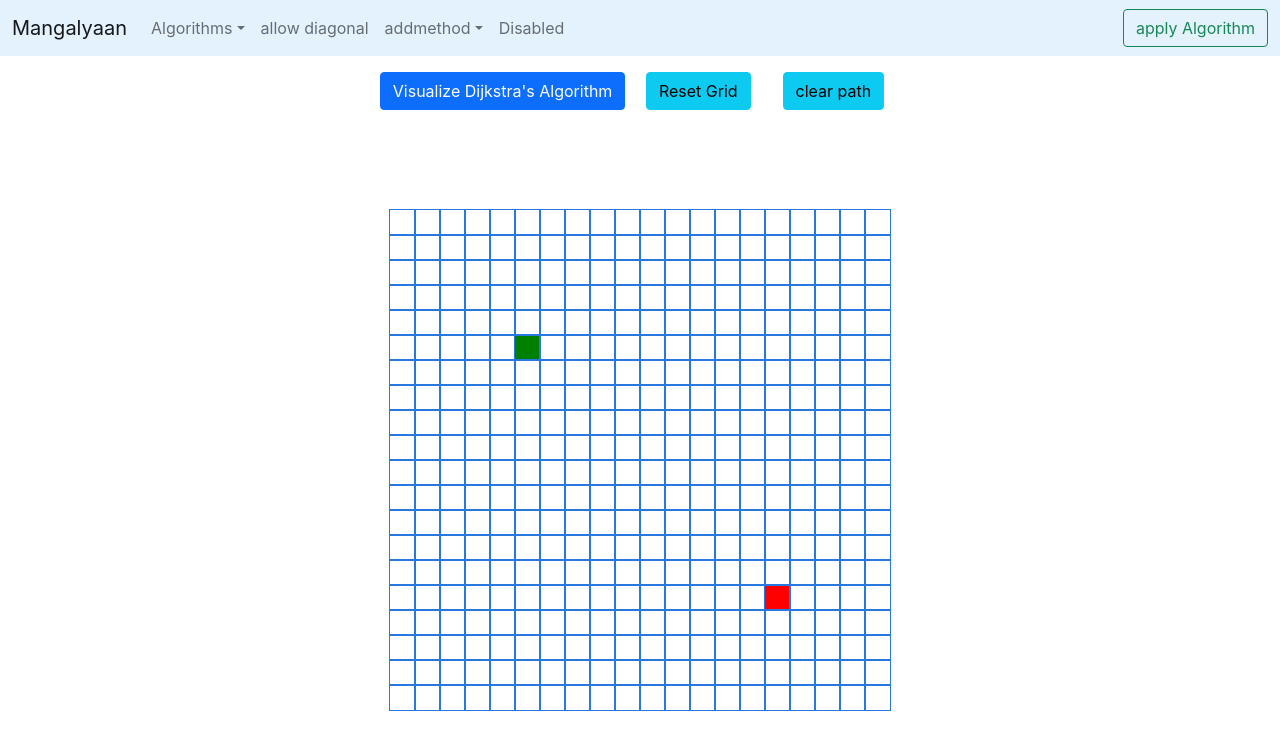
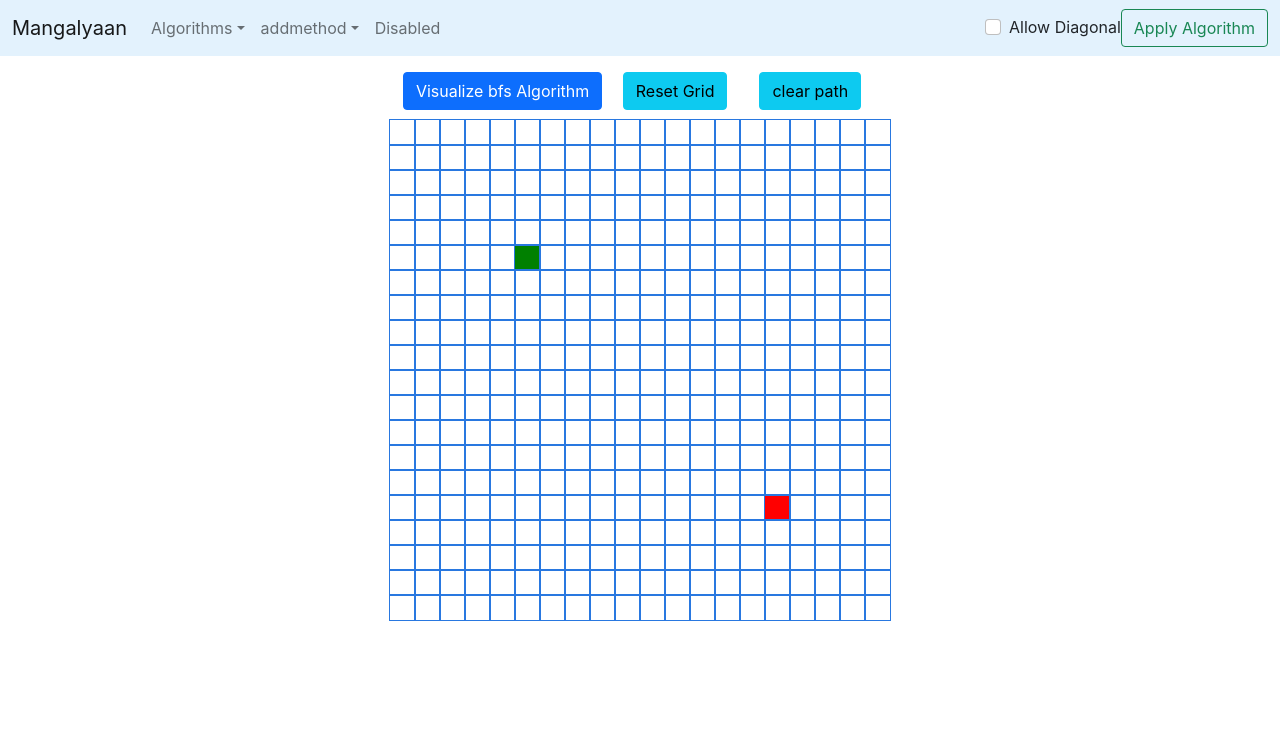
Before and after one commit to SinghAman1/mangalyaan, a React (Create React App) app: page / in a window 1280 px wide. Shown: the top 750 px of the page. Built offline with nearby package versions, Linux system fonts and the light colour scheme.

Commit message:
added bfs

```diff
--- /dev/null
+++ b/src/algorithms/bfs.js
@@ -0,0 +1,79 @@
+import { Queue, getNeighbours } from "./utility";
+import Node from "../node/node";
+let pathFound=false;
+/**
+ * @description BFS Algorithm
+ *
+ * @param {Array} nodesToAnimate array of type [node, "status"]
+ * @param {boolean} pathFound false in the beginning.
+ * @returns true if path found or else return false.
+ */
+export function BFS(grid, startNode, finishNode) {
+  const visitedNodesInOrder = [];
+ // const nodesInShortestPathOrder=[];
+  let myQueue = new Queue();
+
+  // Get start node and end node
+  startNode.isVisited = true;
+  myQueue.enqueue(startNode);
+
+  visitedNodesInOrder.push(startNode);
+  let currNode = new Node;
+
+  // dequeue till queue becomes empty or finds end node
+  while (!myQueue.empty()) {
+    currNode = myQueue.dequeue();
+    if (currNode.isWall) {console.log(currNode.row)};
+
+    if (currNode.isWall){ continue;console.log('aa');}
+    var r = currNode.row;
+    var c = currNode.col;
+    visitedNodesInOrder.push(currNode);
+    if (currNode === finishNode) {
+    pathFound = true;
+      break;
+    }
+    currNode.isVisited = true;
+    var neighbours = getNeighbours(r, c,grid);
+    // console.log(neighbours);
+    for (var k = 0; k < neighbours.length; k++) {
+      var m = neighbours[k][0];
+      var n = neighbours[k][1];
+
+      let node = new Node();
+      node = grid[m][n];
+      grid[m][n].isVisited = true;
+      grid[m][n].parent = currNode;
+     visitedNodesInOrder.push(node);
+      myQueue.enqueue(node);
+      // if(myQueue.items.empty){console.log('aa');}
+      // console.log(myQueue);
+    }
+  }
+    return visitedNodesInOrder;
+  }
+
+  // backtrack if path found
+  // if (pathFound) {
+  //   nodesInShortestPathOrder.unshift(node);
+  //   let prevNode = new Node();
+  //   prevNode = finishNode.parent;
+  //   while (prevNode !== null) {
+  //     nodesInShortestPathOrder.unshift(prevNode);
+  //     prevNode = prevNode.parent;
+  //   }
+  // }
+
+  //return pathFound;
+
+export function getNodesInShortestPathOrder(finishNode) {
+
+  const nodesInShortestPathOrder = [];
+  let currentNode = finishNode;
+  while (currentNode !== null) {
+    nodesInShortestPathOrder.unshift(currentNode);
+    currentNode = currentNode.parent;
+
+}
+  return nodesInShortestPathOrder;
+}
--- /dev/null
+++ b/src/algorithms/utility.js
@@ -0,0 +1,80 @@
+import '../navbar';
+//import {Visualizer} from'../visulaizer/visualizer'
+
+export class Queue {
+    constructor() {
+      this.items = new Array();
+    }
+
+    dequeue() {
+      return this.items.shift();
+    }
+
+    enqueue(element) {
+      this.items.push(element);
+      return;
+    }
+
+    empty() {
+      return this.items.length === 0;
+    }
+
+    clear() {
+      this.items = new Array();
+      return;
+    }
+  }
+
+  export function getNeighbours(i, j,grid) {
+    let neighbours = [];
+    // direction vectors
+    // 0-3: East, South, West, North
+    // 4-7: South-East, North-East, South-West, North-West
+    const dx = [1, 0, -1, 0, 1, 1, -1, -1];
+    const dy = [0, 1, 0, -1, 1, -1, 1, -1];
+    const diagonal = document.getElementById("diagonal-flag").checked;
+
+    let length; // length of direction vector
+    if (diagonal === false) {
+
+      length = 4;
+    } else length = 8;
+
+    for (let d = 0; d < length; d++) {
+      let rr = i + dx[d];
+      let cc = j + dy[d];
+      if (rr >= 0 && rr < 20 && cc >= 0 && cc < 20) {
+        if (grid[rr][cc].isVisited || grid[rr][cc].isWall === "true") {
+          continue;
+        } // if d < 4, push elements else if d >= 4, check for diagonal walls
+        else if (d < 4) {
+          neighbours.push([rr, cc]);
+        } else if (
+          d === 4 &&
+          grid[i][j + 1].isWall !== "true" &&
+          grid[i + 1][j].isWall !== "true"
+        ) {
+          neighbours.push([rr, cc]);
+        } else if (
+          d === 5 &&
+          grid[i][j - 1].isWall !== "true" &&
+          grid[i + 1][j].isWall !== "true"
+        ) {
+          neighbours.push([rr, cc]);
+        } else if (
+          d === 6 &&
+          grid[i - 1][j].isWall !== "true" &&
+          grid[i][j + 1].isWall !== "true"
+        ) {
+          neighbours.push([rr, cc])
+        } else if (
+          d === 7 &&
+          grid[i - 1][j].isWall !== "true" &&
+          grid[i][j - 1].isWall !== "true"
+        ) {
+          neighbours.push([rr, cc]);
+        }
+      }
+    }
+    return neighbours;
+  }
--- a/src/navbar.js
+++ b/src/navbar.js
@@ -1,4 +1,3 @@
-// import React, { Component } from 'react';
 const Navbar = () => {
   return (
       <div>
@@ -15,14 +14,12 @@ const Navbar = () => {
           Algorithms
         </a>
         <ul className="dropdown-menu" aria-labelledby="navbarDropdown">
-            <li><a className="dropdown-item" href="#">dijectra</a></li>
-            <li><a className="dropdown-item" href="#">bfs</a></li>
-            {/* <li><hr className="dropdown-divider"/></li> */}
-            {/* <li><a className="dropdown-item" href="#">Something else here</a></li> */}
+          <li><a className="dropdown-item" href="#">Dijkstra</a></li>
+          <li><a className="dropdown-item" href="#">Bfs</a></li>
         </ul>
       </li>
       <li className="nav-item">
-          <a className="nav-link" href="#"> allow diagonal</a>
+
       </li>
       <li className="nav-item dropdown">
         <a className="nav-link dropdown-toggle" href="#" id="navbarDropdown" role="button" data-bs-toggle="dropdown" aria-expanded="false">
@@ -31,17 +28,24 @@ const Navbar = () => {
         <ul className="dropdown-menu" aria-labelledby="navbarDropdown">
           <li><a className="dropdown-item" href="#">huristic</a></li>
           <li><a className="dropdown-item" href="#">euclidian</a></li>
-            {/* <li><hr className="dropdown-divider"/></li> */}
-            {/* <li><a className="dropdown-item" href="#">Something else here</a></li> */}
+
         </ul>
+
       </li>
       <li className="nav-item">
         <a className="nav-link " href="#" tabIndex="-1" aria-disabled="true">Disabled</a>
       </li>
     </ul>
+    <div className="form-check">
+  <input className="form-check-input" type="checkbox" value="" id="diagonal-flag"></input>
+  <label className="form-check-label" for="flexCheckDefault">
+    Allow Diagonal
+  </label>
+</div>
+
     <form className="d-flex">
       {/* <input className="form-control me-2" type="search" placeholder="Search" aria-label="Search"/> */}
-        <button className="btn btn-outline-success" type="submit">apply Algorithm</button>
+      <button className="btn btn-outline-success" type="submit">Apply Algorithm</button>
     </form>
   </div>
 </div>
--- a/src/node/node.js
+++ b/src/node/node.js
@@ -12,11 +12,13 @@ class Node extends Component {
             isFinish,
             isStart,
             isWall,
+            isvisited,
             onMouseDown,
             onMouseEnter,
             onMouseUp,
             isweighted,
             row,
+            parent,
           } = this.props;
           const extraClassName = isFinish ? 'node-finish' :
            isStart ? 'node-start' :
--- a/src/visulaizer/visualizer.css
+++ b/src/visulaizer/visualizer.css
@@ -1,5 +1,5 @@
 .grid {
-  margin-top: 100px;
+  margin-top: 10px;
 }
 .gridRow {
   display: inline-block;
--- a/src/visulaizer/visualizer.js
+++ b/src/visulaizer/visualizer.js
@@ -1,6 +1,7 @@
 import React, { Component } from 'react';
-
-import { dijkstra, getNodesInShortestPathOrder } from '../algorithms/dijkstra';
+//import '../utility.js';
+//import { dijkstra, getNodesInShortestPathOrder } from '../algorithms/dijkstra';
+import {BFS,getNodesInShortestPathOrder} from '../algorithms/bfs';
 import Node from '../node/node';
 
 import "./visualizer.css";
@@ -128,15 +129,16 @@ export default class Visualizer extends Component {
       }
       setTimeout(() => {
         const node = visitedNodesInOrder[i];
+        if(!node.isWall)
         document.getElementById(`node-${node.row}-${node.col}`).className =
-          // 'node node-visited';
           `node  ${ node.row===START_NODE_ROW && node.col===START_NODE_COL ?'node-start':
-          node.row===FINISH_NODE_ROW && node.col===FINISH_NODE_COL? 'node-finish':'node-visited'}`;
+          node.row===FINISH_NODE_ROW && node.col===FINISH_NODE_COL? 'node-finish':node.iswall?'node-wall':'node-visited'}`;
       }, 10 * i);
     }
   }
 
   animateShortestPath(nodesInShortestPathOrder) {
+    console.log(this.state.grid);
     for (let i = 0; i < nodesInShortestPathOrder.length; i++) {
       setTimeout(() => {
         const node = nodesInShortestPathOrder[i];
@@ -146,30 +148,39 @@ export default class Visualizer extends Component {
       }, 50 * i);
     }
   }
-  animateDijkstra(visitedNodesInOrder, nodesInShortestPathOrder) {
-    for (let i = 0; i <= visitedNodesInOrder.length; i++) {
-      if (i === visitedNodesInOrder.length) {
-        setTimeout(() => {
-          this.animateShortestPath(nodesInShortestPathOrder);
-        }, 10 * i);
-        return;
-      }
-      setTimeout(() => {
-        const node = visitedNodesInOrder[i];
-        document.getElementById(`node-${node.row}-${node.col}`).className =
-          'node node-visited';
-      }, 10 * i);
-    }
-  }
+  // animateDijkstra(visitedNodesInOrder, nodesInShortestPathOrder) {
+  //   for (let i = 0; i <= visitedNodesInOrder.length; i++) {
+  //     if (i === visitedNodesInOrder.length) {
+  //       setTimeout(() => {
+  //         this.animateShortestPath(nodesInShortestPathOrder);
+  //       }, 10 * i);
+  //       return;
+  //     }
+  //     setTimeout(() => {
+  //       const node = visitedNodesInOrder[i];
+  //       document.getElementById(`node-${node.row}-${node.col}`).className =
+  //         'node node-visited';
+  //     }, 10 * i);
+  //   }
+  // }
 
-  visualizeDijkstra() {
+  // visualizeDijkstra() {
+  //   const {grid} = this.state;
+  //   const startNode = grid[START_NODE_ROW][START_NODE_COL];
+  //   const finishNode = grid[FINISH_NODE_ROW][FINISH_NODE_COL];
+  //   const visitedNodesInOrder = dijkstra(grid, startNode, finishNode);
+  //   const nodesInShortestPathOrder = getNodesInShortestPathOrder(finishNode);
+  //   this.animateDijkstra(visitedNodesInOrder, nodesInShortestPathOrder);
+  // }
+  visualizeBfs() {
     const {grid} = this.state;
     const startNode = grid[START_NODE_ROW][START_NODE_COL];
     const finishNode = grid[FINISH_NODE_ROW][FINISH_NODE_COL];
-    const visitedNodesInOrder = dijkstra(grid, startNode, finishNode);
+    const visitedNodesInOrder = BFS(grid, startNode, finishNode);
     const nodesInShortestPathOrder = getNodesInShortestPathOrder(finishNode);
     this.animateDijkstra(visitedNodesInOrder, nodesInShortestPathOrder);
   }
+
 
   resetGrid =( )=> {
     //  const { grid} = this.state;
@@ -222,8 +233,8 @@ export default class Visualizer extends Component {
         const {grid,mouseIsPressed}= this.state;
         return (
           <div>
-          <button className=" btn btn-primary mt-3" onClick={() => this.visualizeDijkstra()}>
-          Visualize Dijkstra's Algorithm
+          <button className=" btn btn-primary mt-3" onClick={() => this.visualizeBfs()}>
+          Visualize bfs Algorithm
         </button> <button className=" btn btn-info mt-3 mx-3" onClick={() => this.resetGrid()}>
           Reset Grid
         </button>
@@ -236,7 +247,7 @@ export default class Visualizer extends Component {
 
                 <div key={rowIdx} className="gridRow">
                   {row.map((node, nodeIdx) => {
-                     const {row, col, isFinish, isStart, isWall, isWeighted} = node;
+                     const {row, col, isFinish, isStart, isWall, isVisited,parent,isWeighted} = node;
                     // console.log( 'a');
                      return (
                        <Node
@@ -246,7 +257,9 @@ export default class Visualizer extends Component {
                        isFinish={isFinish}
                        isStart={isStart}
                        isWall={isWall}
+                       isVisited={isVisited}
                        isWeighted= { isWeighted}
+                       parent={parent}
                        mouseIsPressed={mouseIsPressed}
                        onMouseDown={(row, col) => this.handleMouseDown(row, col)}
                        onMouseEnter={(row, col) => {return  this.handleMouseEnter(row, col)}}
@@ -289,6 +302,7 @@ const createNode = (col, row,wall=false) => {
     isVisited: false,
     isWall: wall,
     isWeighted: false,
+    parent :null,
     previousNode: null,
   };
 };
```
Lines whose indentation alone changed are shown as unchanged.
